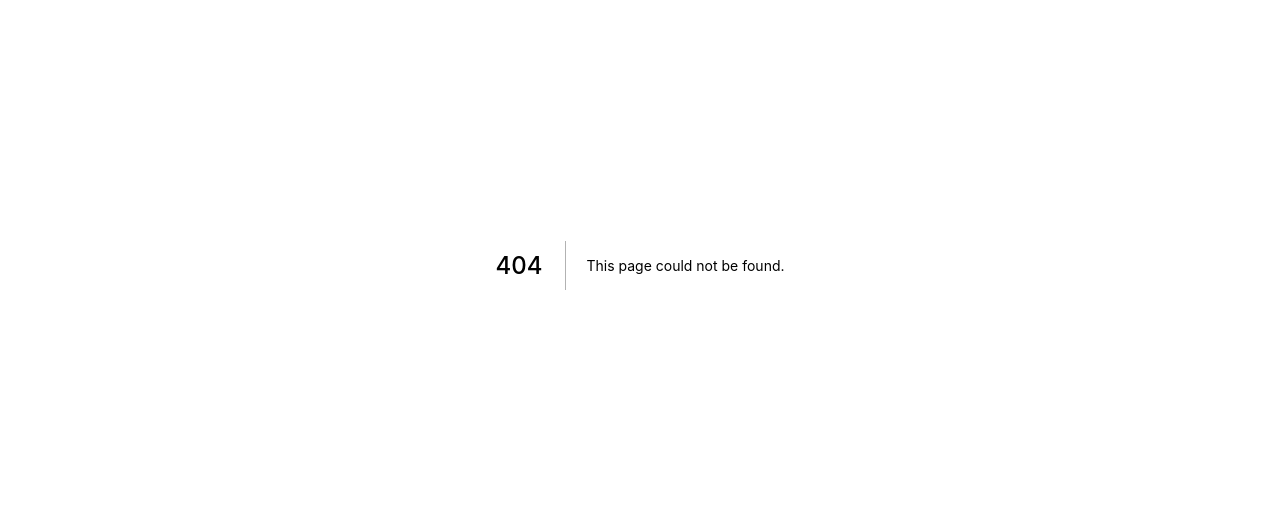
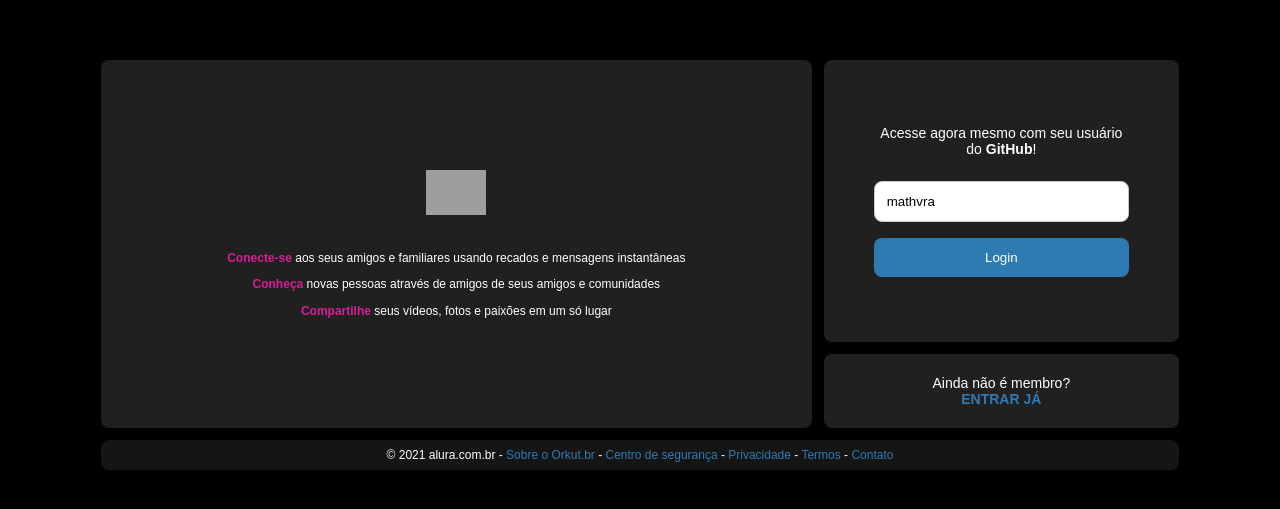
Before and after one commit to mathvra/alurakut, a Next.js app: page /login in a window 1280 px wide. Before the commit this address had no page. Shown: the part 135-644 px from the top of the page. Built offline with nearby package versions, Linux system fonts and the light colour scheme; grey boxes are pictures that could not be loaded.

Commit message:
tela de login com modo dark

```diff
--- a/package.json
+++ b/package.json
@@ -6,7 +6,9 @@
     "start": "next start"
   },
   "dependencies": {
+    "jsonwebtoken": "^8.5.1",
     "next": "latest",
+    "nookies": "^2.5.2",
     "react": "^17.0.2",
     "react-dom": "^17.0.2",
     "react-is": "^17.0.2",
--- /dev/null
+++ b/pages/login.js
@@ -0,0 +1,78 @@
+import React from 'react'
+//Hook do NextJS
+import { useRouter } from 'next/router'
+import nookies from 'nookies'
+
+export default function LoginScreen() {
+
+    const router = useRouter()
+    const [githubUser, setGithubUser] = React.useState('mathvra')
+
+    return (
+        <main style={{ display: 'flex', flex: 1, alignItems: 'center', justifyContent: 'center' }}>
+        <div className="loginScreen">
+            <section className="logoArea">
+            <img src="https://alurakut.vercel.app/logo.svg" />
+
+            <p style={{color: "white"}}><strong>Conecte-se</strong> aos seus amigos e familiares usando recados e mensagens instantâneas</p>
+            <p style={{color: "white"}}><strong>Conheça</strong> novas pessoas através de amigos de seus amigos e comunidades</p>
+            <p style={{color: "white"}}><strong>Compartilhe</strong> seus vídeos, fotos e paixões em um só lugar</p>
+            </section>
+
+            <section className="formArea">
+            <form className="box" onSubmit={(infosDoEvento) => {
+                infosDoEvento.preventDefault()
+
+                fetch('https://alurakut.vercel.app/api/login', {
+                    method: 'POST',
+                    headers: {
+                        'Content-Type': 'application/json',
+                    },
+                    body: JSON.stringify({githubUser: githubUser})
+                })
+                .then( async (respostaDoServidor) => {
+                    const dadosDaResposta = await respostaDoServidor.json()
+                    const token = dadosDaResposta.token
+                    nookies.set(null,'USER_TOKEN', token, {
+                        path: '/',
+                        maxAge: 86400 * 7
+                    })
+                    router.push('/')
+                })
+            }}>
+            <p style={{color: "white"}}>
+                Acesse agora mesmo com seu usuário do <strong>GitHub</strong>!
+            </p>
+            <input
+                placeholder="Usuário"
+                value={githubUser}
+                onChange={(evento) => {
+                    setGithubUser(evento.target.value)
+                }}
+            />
+            <button type="submit">
+                Login
+            </button>
+            </form>
+
+            <footer className="box">
+                <p style={{color: "white"}}>
+                Ainda não é membro? <br />
+                <a href="/login">
+                    <strong>
+                    ENTRAR JÁ
+                </strong>
+                </a>
+                </p>
+            </footer>
+            </section>
+
+            <footer className="footerArea">
+            <p style={{color: "white"}}>
+                © 2021 alura.com.br - <a href="/">Sobre o Orkut.br</a> - <a href="/">Centro de segurança</a> - <a href="/">Privacidade</a> - <a href="/">Termos</a> - <a href="/">Contato</a>
+            </p>
+            </footer>
+        </div>
+        </main>
+    )
+}
```
Also changed, not shown: pages/index.js (+32 -3 lines), src/lib/AlurakutCommons.js, 1 other file (tests, documents, lock files or other folders).
